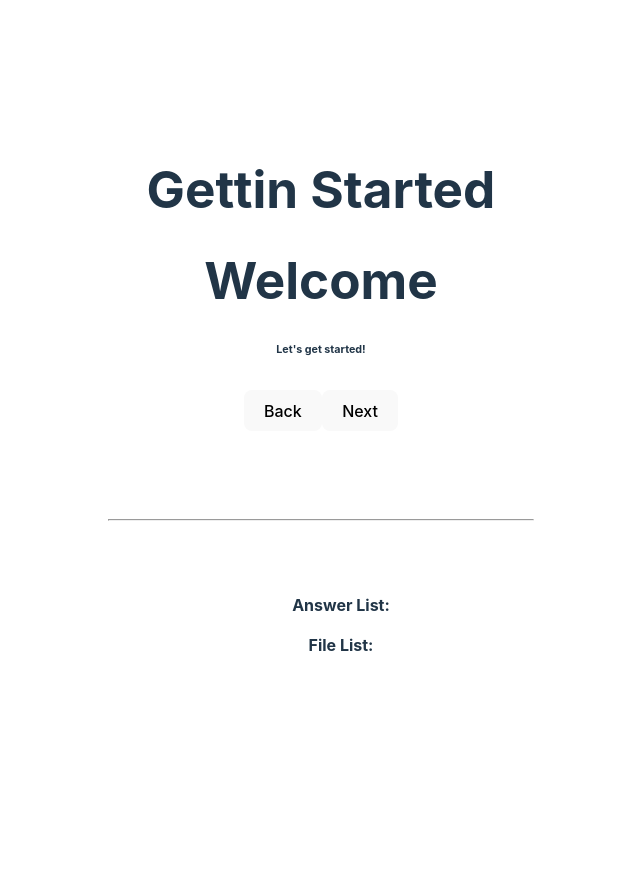
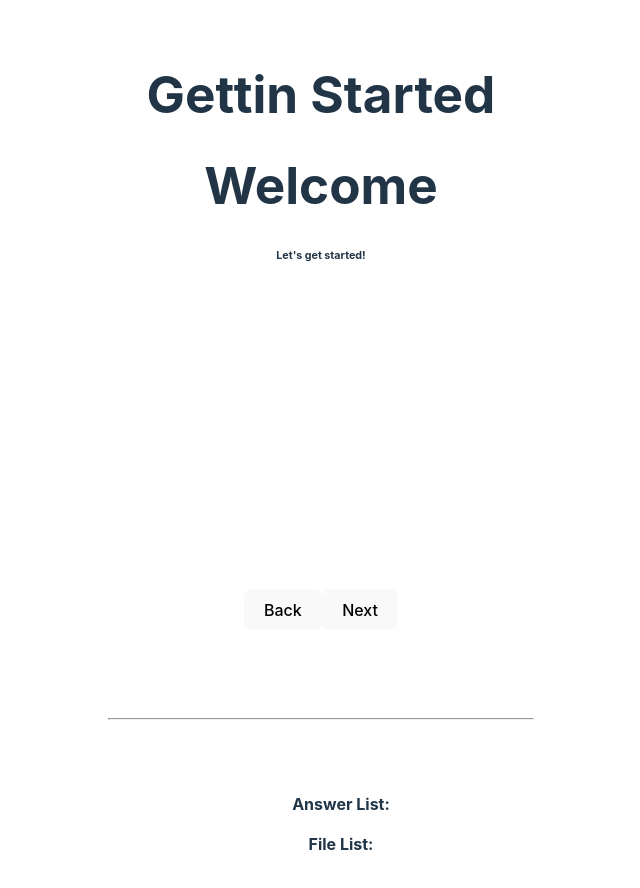
Before and after one commit to calebthewood/legends-form, a React (Vite) app: page / in a window 1280 px wide. Shown: the top 888 px of the page, without its empty margins (319-959 px from the left). Before the commit the page ends 800 px from the top, so only its background shows below. Built offline with nearby package versions, Linux system fonts and the light colour scheme.

Commit message:
Add form-item

```diff
--- a/src/App.css
+++ b/src/App.css
@@ -9,7 +9,7 @@ div {
   margin: 2em;
 }
 
-form {
+.form-item {
   display: flex;
   flex-direction: column;
   text-align: start;
@@ -18,3 +18,7 @@ form {
 .input-error {
   border: 2px solid red;
 }
+
+.content {
+  min-height: 400px;
+}
```
